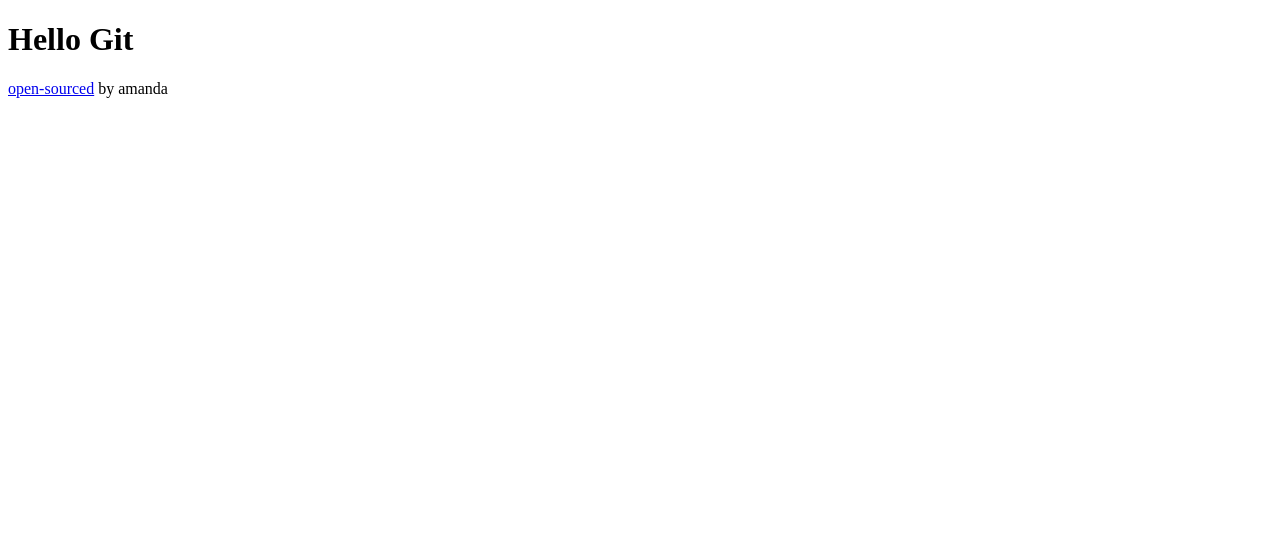
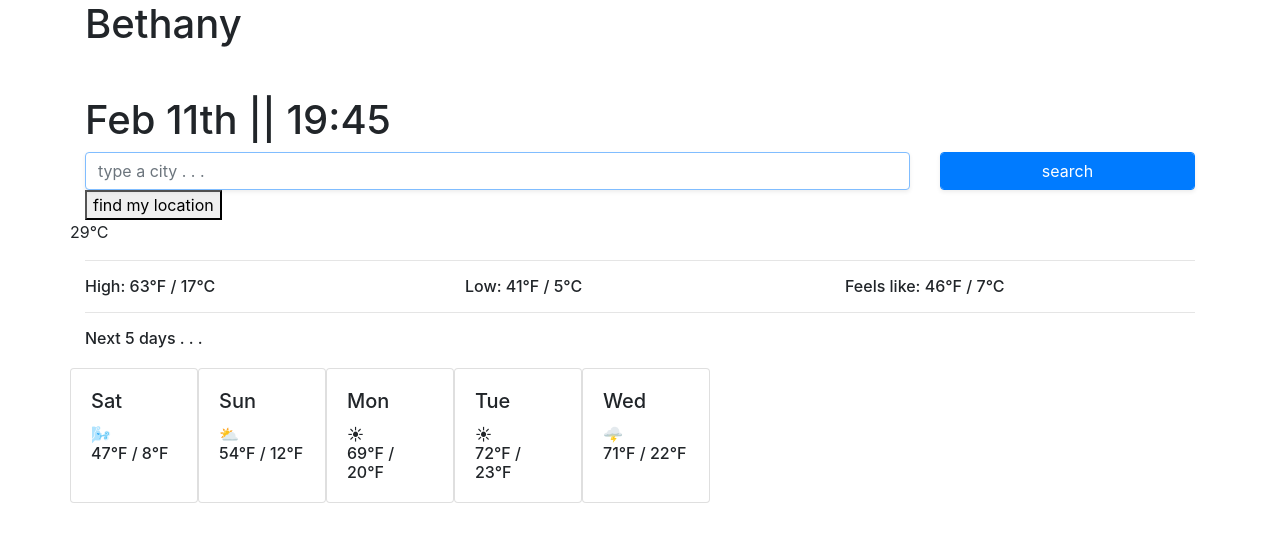
Before and after one commit to itsamandolin/weather-app-shecodes-plus, a plain HTML site: page index.html in a window 1280 px wide. Drawn offline with nearby package versions, Linux system fonts and the light colour scheme.

Commit message:
inserted code from codesandbox

```diff
--- a/index.html
+++ b/index.html
@@ -4,13 +4,108 @@
     <meta charset="UTF-8" />
     <meta http-equiv="X-UA-Compatible" content="IE=edge" />
     <meta name="viewport" content="width=device-width, initial-scale=1.0" />
-    <title>Document</title>
+    <link
+      rel="stylesheet"
+      href="https://stackpath.bootstrapcdn.com/bootstrap/4.3.1/css/bootstrap.min.css"
+      integrity="sha384-ggOyR0iXCbMQv3Xipma34MD+dH/1fQ784/j6cY/iJTQUOhcWr7x9JvoRxT2MZw1T"
+      crossorigin="anonymous"
+    />
+    <script src="https://unpkg.com/axios/dist/axios.min.js"></script>
+    <link rel="stylesheet" href="src/style.css" />
+    <title>Weather App | Wireframe</title>
   </head>
   <body>
-    <h1>Hello Git</h1>
-    <div>
-      <a href="https://github.com/itsamandolin/tutorial">open-sourced</a> by
-      amanda
-    </div>
+
+    <div class="container">
+      <h1>
+       <div class="city-country" id="cityCountry">Bethany</div>
+        <br />
+        <div class="date-time" id="dateTime">Feb 11th || 19:45</div>
+      </h1>
+      <h2></h2>
+      <form id="search-form">
+          <div class="row">
+            <div class="col-9">
+              <input
+                type="text"
+                placeholder="type a city . . ."
+                autofocus="on"
+                class="form-control shadow-sm"
+                id="search-text-input"
+              />
+            </div>
+            <div class="col-3">
+              <input
+                type="submit"
+                value="search"
+                class="form-control btn btn-primary shadow-sm"
+              id="searchButton"
+              />
+            </div>
+          </div>
+        </form>
+        <button id="currentLocation">find my location</button>
+      <div class="row">
+        <div class="col-6-forecast" id="currentForecast">29°C
+        </div>
+
+      </div>
+      <hr />
+      <h6>
+      <div class="row">
+        <div class="col-4">High: 63°F / 17°C</div>
+        <div class="col-4">Low: 41°F / 5°C</div>
+        <div class="col-4">Feels like: 46°F / 7°C</div>
+      </div>
+      <hr />
+      <div>Next 5 days . . .</div>
+      <br />
+      <div class="row">
+        <div class="card" class="col-1" style="width: 8rem">
+          <div class="card-body">
+            <h5 class="card-title">Sat</h5>
+            <p class="card-text">
+            🌬<br />47°F / 8°F
+            </p>
+          </div>
+        </div>
+      <div class="card" class="col-1" style="width: 8rem">
+          <div class="card-body">
+            <h5 class="card-title">Sun</h5>
+            <p class="card-text">
+            ⛅<br />54°F / 12°F
+            </p>
+          </div>
+        </div>
+       <div class="card" class="col-1" style="width: 8rem">
+          <div class="card-body">
+            <h5 class="card-title">Mon</h5>
+            <p class="card-text">
+              ☀<br />69°F / 20°F
+            </p>
+          </div>
+        </div>
+       <div class="card" class="col-1" style="width: 8rem">
+          <div class="card-body">
+            <h5 class="card-title">Tue</h5>
+            <p class="card-text">
+              ☀<br />72°F / 23°F
+            </p>
+          </div>
+        </div>
+       <div class="card" class="col-1" style="width: 8rem">
+          <div class="card-body">
+            <h5 class="card-title">Wed</h5>
+            <p class="card-text">
+             🌩<br />71°F / 22°F
+            </p>
+          </div>
+        </div>
+    </h6>
+  </div>
+  <div> <a href=""></a></div>
+      <script
+        src="src/script.js"></script>
+      </script>
   </body>
 </html>
```
